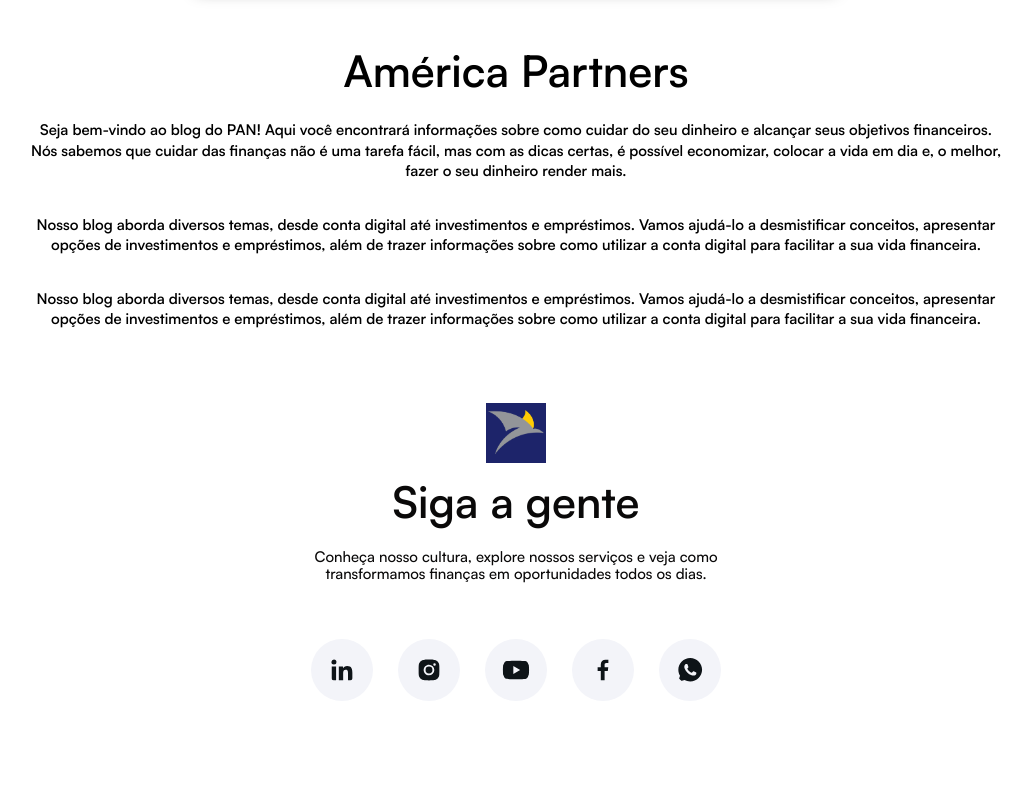
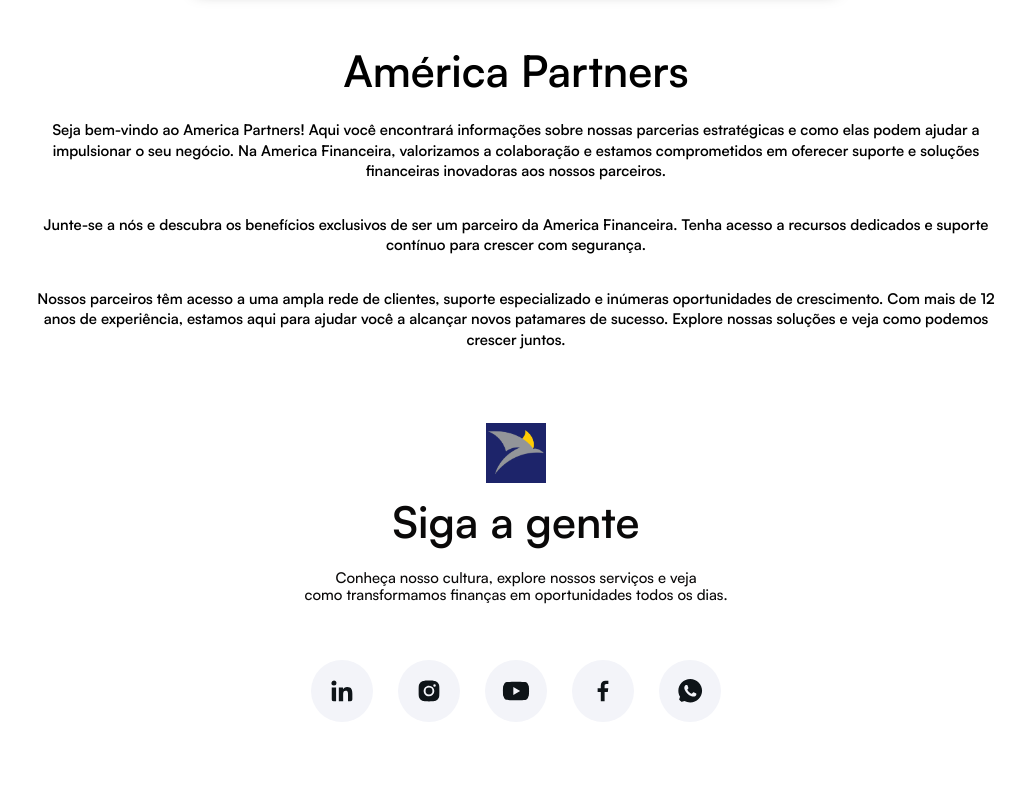
Before and after one commit to devpdro/america-financeira, a Next.js app: page /parceiros in a window 1280 px wide. Shown: the part 1700-2500 px from the top of the page, without its empty margins (124-1155 px from the left). Built offline with nearby package versions, Linux system fonts and the light colour scheme.

Commit message:
feat: adding page partners

```diff
--- a/src/presentation/components/common/follow-us/follow-us.module.scss
+++ b/src/presentation/components/common/follow-us/follow-us.module.scss
@@ -3,6 +3,7 @@
 
 .container {
   @include display-flex;
+  padding: 0 2.075rem;
   flex-direction: column;
   background-color: $white-color;
   color: $black-color;
@@ -10,12 +11,16 @@
   margin-bottom: 4.075rem;
   text-align: center;
   @media (max-width: 880px) {
-    width: 85%;
+    width: 100%;
+    margin-bottom: 2.075rem;
   }
   .img {
     width: 60px;
     margin-bottom: 0.375rem;
     height: 60px;
+    @media (max-width: 880px) {
+      margin-bottom: 0.875rem;
+    }
   }
   .subtitle {
     font-size: $size-large;
@@ -35,6 +40,7 @@
     @media (max-width: 880px) {
       font-size: $size-extra-small;
       line-height: 1.175rem;
+      margin-bottom: 1.475rem;
     }
   }
   .icons-section {
@@ -48,8 +54,8 @@
       border-radius: 50%;
       padding: 1.075rem;
       @media (max-width: 880px) {
-        font-size: $size-medium;
-        padding: 0rem;
+        font-size: 2.375rem;
+        padding: 0.475rem;
       }
     }
   }
--- a/src/presentation/components/common/follow-us/follow-us.tsx
+++ b/src/presentation/components/common/follow-us/follow-us.tsx
@@ -17,8 +17,8 @@
       <Image className={styles.img} src={Images.logoAmerica} alt="Logo América Financeira" />
       <h3 className={styles.subtitle}>Siga a gente</h3>
       <p id="modal-description" className={styles.paragraph}>
-        Conheça nosso cultura, explore nossos serviços e veja como <br />
-        transformamos finanças em oportunidades todos os dias.
+        Conheça nosso cultura, explore nossos serviços e veja <br /> como transformamos finanças em oportunidades todos
+        os dias.
       </p>
       <div className={styles['icons-section']}>
         {icons.map(({ icon: Icon, link }, index) => (
--- a/src/presentation/components/common/information/information.module.scss
+++ b/src/presentation/components/common/information/information.module.scss
@@ -10,6 +10,9 @@
     font-size: $size-large;
     font-weight: $weight-medium;
     margin-bottom: 1.075rem;
+    @media (max-width: 880px) {
+      font-size: $size-extra-medium;
+    }
   }
   .paragraph {
     @include container-center(980px, 0 auto);
--- a/src/presentation/components/common/information/information.tsx
+++ b/src/presentation/components/common/information/information.tsx
@@ -5,19 +5,18 @@
     <section className={styles.container}>
       <h1 className={styles.title}>América Partners</h1>
       <p className={styles.paragraph}>
-        Seja bem-vindo ao blog do PAN! Aqui você encontrará informações sobre como cuidar do seu dinheiro e alcançar
-        seus objetivos financeiros. Nós sabemos que cuidar das finanças não é uma tarefa fácil, mas com as dicas certas,
-        é possível economizar, colocar a vida em dia e, o melhor, fazer o seu dinheiro render mais.
+        Seja bem-vindo ao America Partners! Aqui você encontrará informações sobre nossas parcerias estratégicas e como
+        elas podem ajudar a impulsionar o seu negócio. Na America Financeira, valorizamos a colaboração e estamos
+        comprometidos em oferecer suporte e soluções financeiras inovadoras aos nossos parceiros.
       </p>
       <p className={styles.paragraph}>
-        Nosso blog aborda diversos temas, desde conta digital até investimentos e empréstimos. Vamos ajudá-lo a
-        desmistificar conceitos, apresentar opções de investimentos e empréstimos, além de trazer informações sobre como
-        utilizar a conta digital para facilitar a sua vida financeira.
+        Junte-se a nós e descubra os benefícios exclusivos de ser um parceiro da America Financeira. Tenha acesso a
+        recursos dedicados e suporte contínuo para crescer com segurança.
       </p>
       <p className={styles.paragraph}>
-        Nosso blog aborda diversos temas, desde conta digital até investimentos e empréstimos. Vamos ajudá-lo a
-        desmistificar conceitos, apresentar opções de investimentos e empréstimos, além de trazer informações sobre como
-        utilizar a conta digital para facilitar a sua vida financeira.
+        Nossos parceiros têm acesso a uma ampla rede de clientes, suporte especializado e inúmeras oportunidades de
+        crescimento. Com mais de 12 anos de experiência, estamos aqui para ajudar você a alcançar novos patamares de
+        sucesso. Explore nossas soluções e veja como podemos crescer juntos.
       </p>
     </section>
   )
--- a/src/presentation/components/common/introduction-header/introduction-header.module.scss
+++ b/src/presentation/components/common/introduction-header/introduction-header.module.scss
@@ -7,22 +7,36 @@
   gap: 2.575rem;
   @media (max-width: 880px) {
     flex-direction: column;
-    margin: 3.575rem auto 3.275rem auto;
+    margin: 0rem auto 3.275rem auto;
     gap: 1.075rem;
   }
   .image-section {
     width: 115%;
+    @media (max-width: 880px) {
+      width: 120% !important;
+    }
+    @media (min-width: 881px) and (max-width: 1044px) {
+      display: none;
+    }
     .img {
       border-radius: 1px;
     }
   }
   .text-section {
     width: 85%;
+    @media (min-width: 881px) and (max-width: 1044px) {
+      padding-top: 2.075rem;
+      width: 92%;
+    }
     .subtitle {
       font-size: $size-normal;
       font-weight: $weight-medium;
       margin-bottom: 0.575rem;
       margin-top: 0;
+      @media (min-width: 881px) and (max-width: 1044px) {
+        font-size: $size-normal;
+        font-weight: $weight-medium;
+      }
       @media (max-width: 880px) {
         font-size: $size-normal;
         font-weight: 450;
@@ -33,12 +47,23 @@
       font-weight: $weight-medium;
       margin: 0rem 0 1.075rem 0;
       line-height: 2.675rem;
+      @media (min-width: 881px) and (max-width: 1044px) {
+        font-size: $size-extra-medium;
+        font-weight: $weight-medium;
+        margin-bottom: 0.575rem;
+      }
       @media (max-width: 880px) {
         font-size: $size-extra-medium;
         line-height: 2.075rem;
       }
     }
     .paragraph {
+      @media (min-width: 881px) and (max-width: 1044px) {
+        font-size: $size-small;
+        line-height: 1.375rem;
+        font-weight: $weight-light;
+        margin-bottom: 1.575rem;
+      }
       font-size: $size-normal;
       font-weight: $weight-light;
       margin-bottom: 2.075rem;
--- a/src/presentation/components/common/partners-banks/partners-banks.module.scss
+++ b/src/presentation/components/common/partners-banks/partners-banks.module.scss
@@ -16,7 +16,7 @@
       font-size: $size-extra-medium;
       line-height: 2.175rem;
     }
-    @media (min-width: 880px) and (max-width: 1280px) {
+    @media (min-width: 881px) and (max-width: 1280px) {
       font-size: $size-extra-medium;
       line-height: 2.075rem;
     }
--- a/src/presentation/components/ui/partners-benefits/partners-benefits.module.scss
+++ b/src/presentation/components/ui/partners-benefits/partners-benefits.module.scss
@@ -50,6 +50,9 @@
       padding: 2.075rem 1.575rem;
       margin-top: -5.75rem;
       box-shadow: rgba(100, 100, 111, 0.2) 0px 7px 29px 0px;
+      @media (max-width: 1084px) {
+        margin-top: -1.575rem;
+      }
       .icon {
         color: $blue-color;
         font-size: 4.075rem;
@@ -80,6 +83,9 @@
         height: 24.175rem;
         margin-top: 6.275rem;
         margin-bottom: -9.375rem;
+        @media (max-width: 993px) {
+          width: 90vw;
+        }
       }
     }
   }
--- a/src/presentation/pages/partners/partners.tsx
+++ b/src/presentation/pages/partners/partners.tsx
@@ -43,10 +43,10 @@
       <Benefits
         title={
           <>
-            Por que ser um parceiro da <br /> América?
+            Por que ser um parceiro da <br /> América Financeira?
           </>
         }
-        subtitle="Um empréstimo pode ser a solução financeira que você precisa para melhorar sua vida."
+        subtitle="Descubra os benefícios exclusivos de se tornar um parceiro da America Financeira e impulsione seu negócio."
         imageWidth={100}
         imageHeight={100}
         items={benefitsPartners}
```
